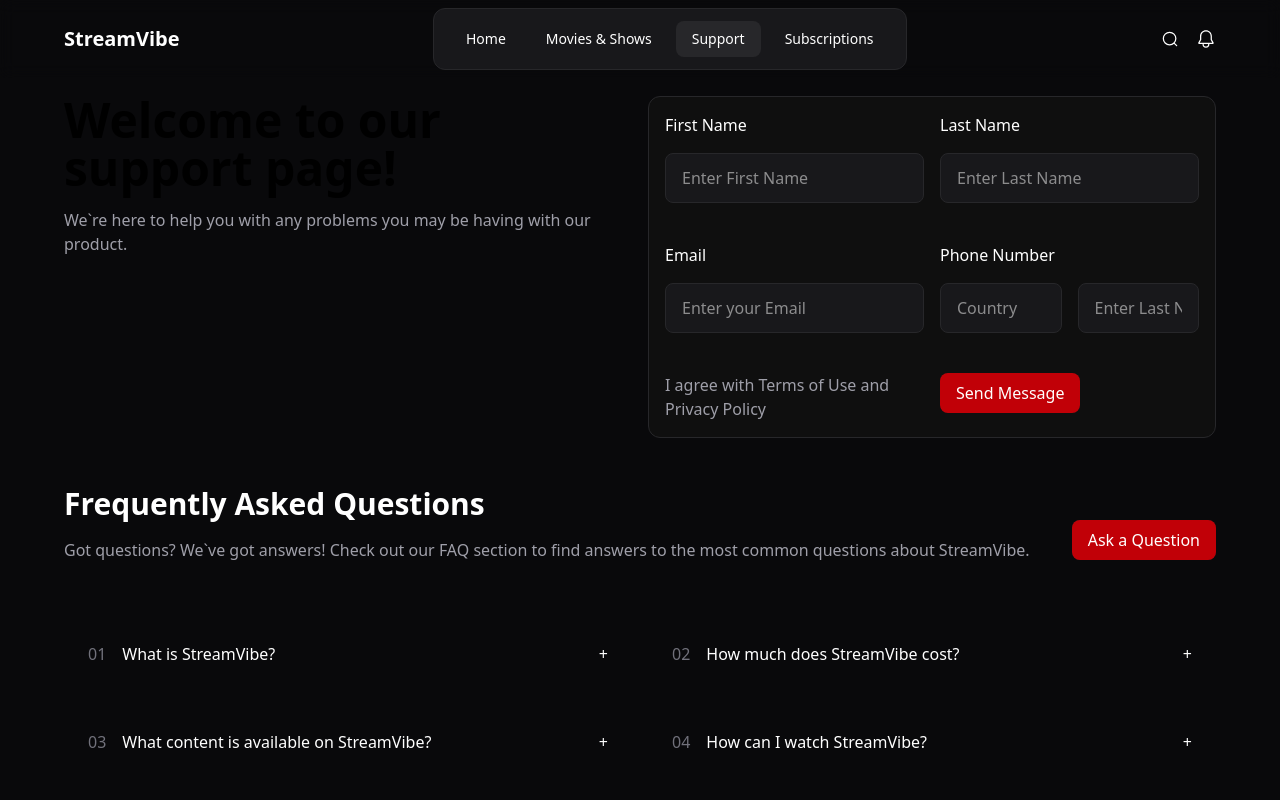
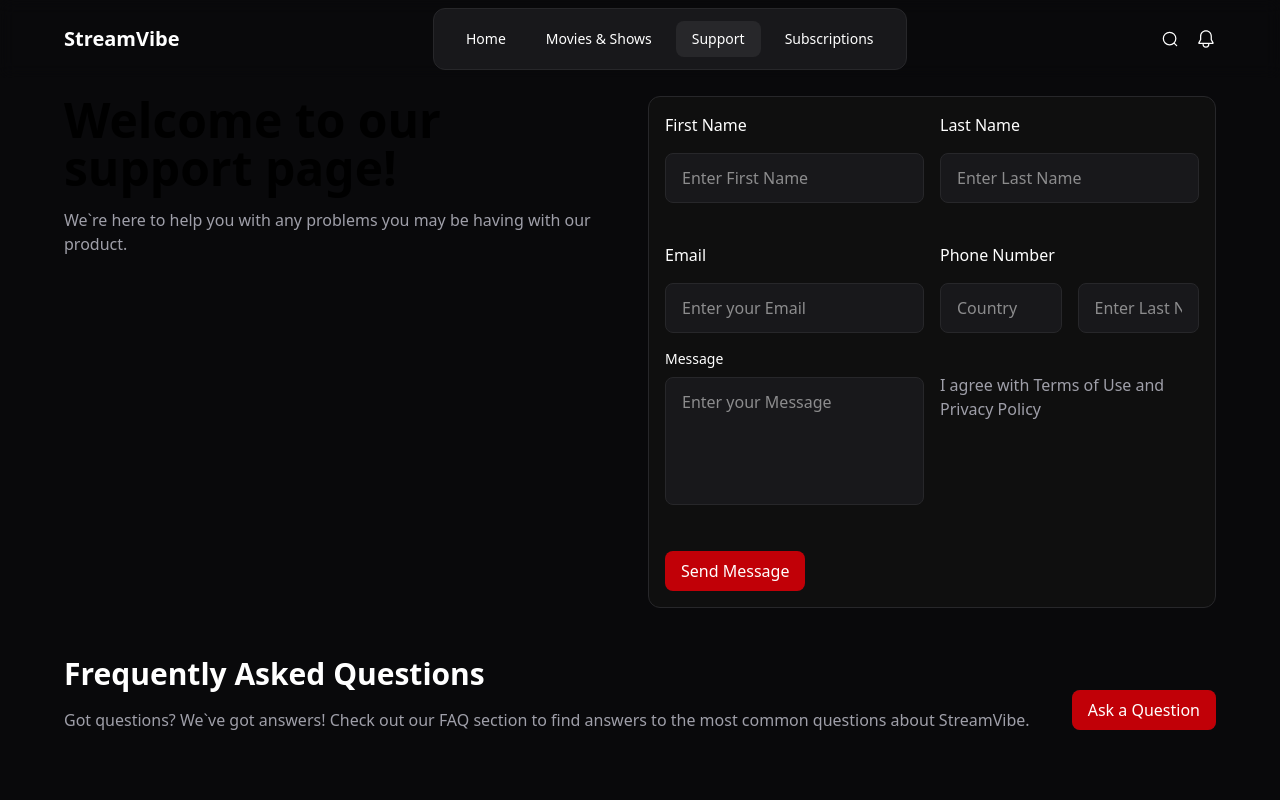
Before and after one commit to AntonBerest/movie-app, a Next.js app: page /support in a window 1280 px wide. Shown: the top 800 px of the page. Built offline with nearby package versions, Linux system fonts and the light colour scheme.

Commit message:
support page (test8)

```diff
--- a/components/support/SupportHero.tsx
+++ b/components/support/SupportHero.tsx
@@ -45,6 +45,13 @@ export default function SupportHero() {
             />
           </div>
         </div>
+        <div>
+          <label className="text-white text-sm mb-2 block">Message</label>
+          <textarea
+            placeholder="Enter your Message"
+            className="w-full bg-zinc-900 border border-zinc-800 rounded-lg px-4 py-3 text-white h-32 resize-none"
+          />
+        </div>
         <div className="flex mt-6">
           <button></button>
           <p className="text-zinc-400">
```
